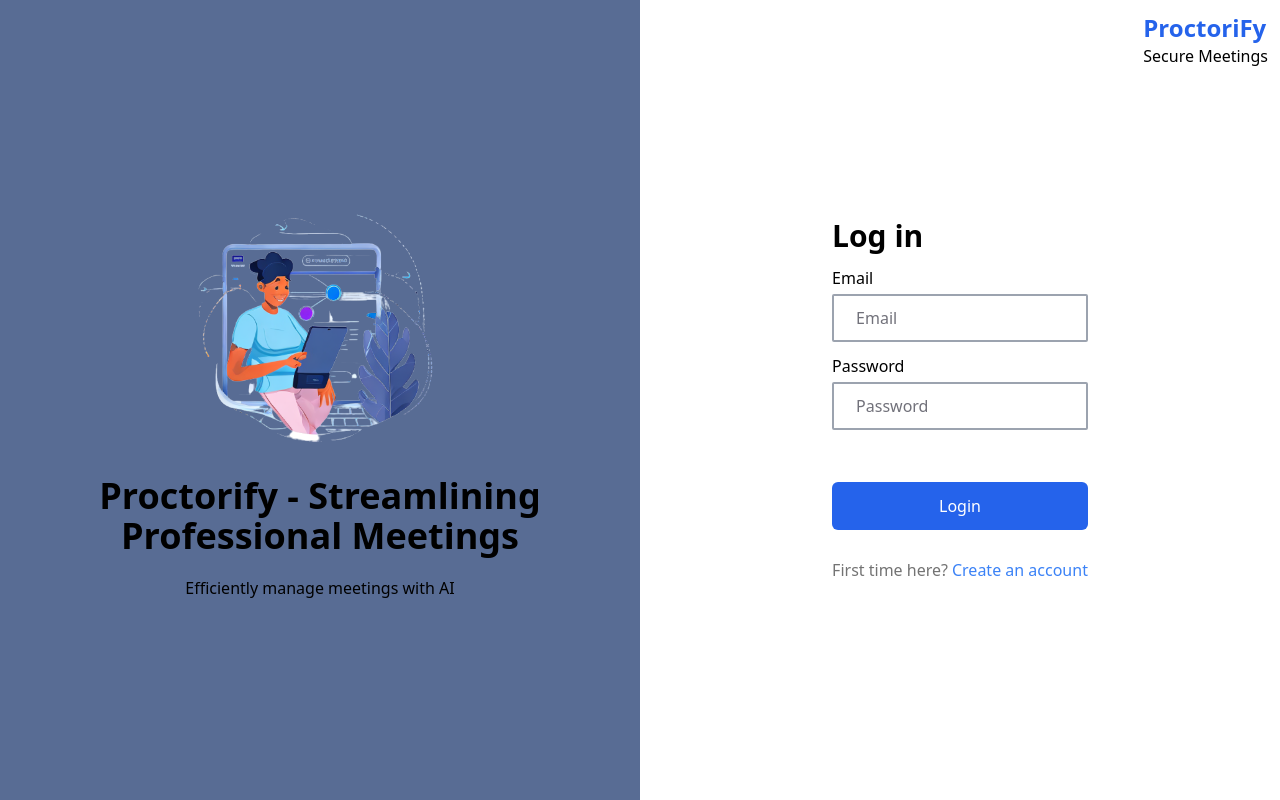
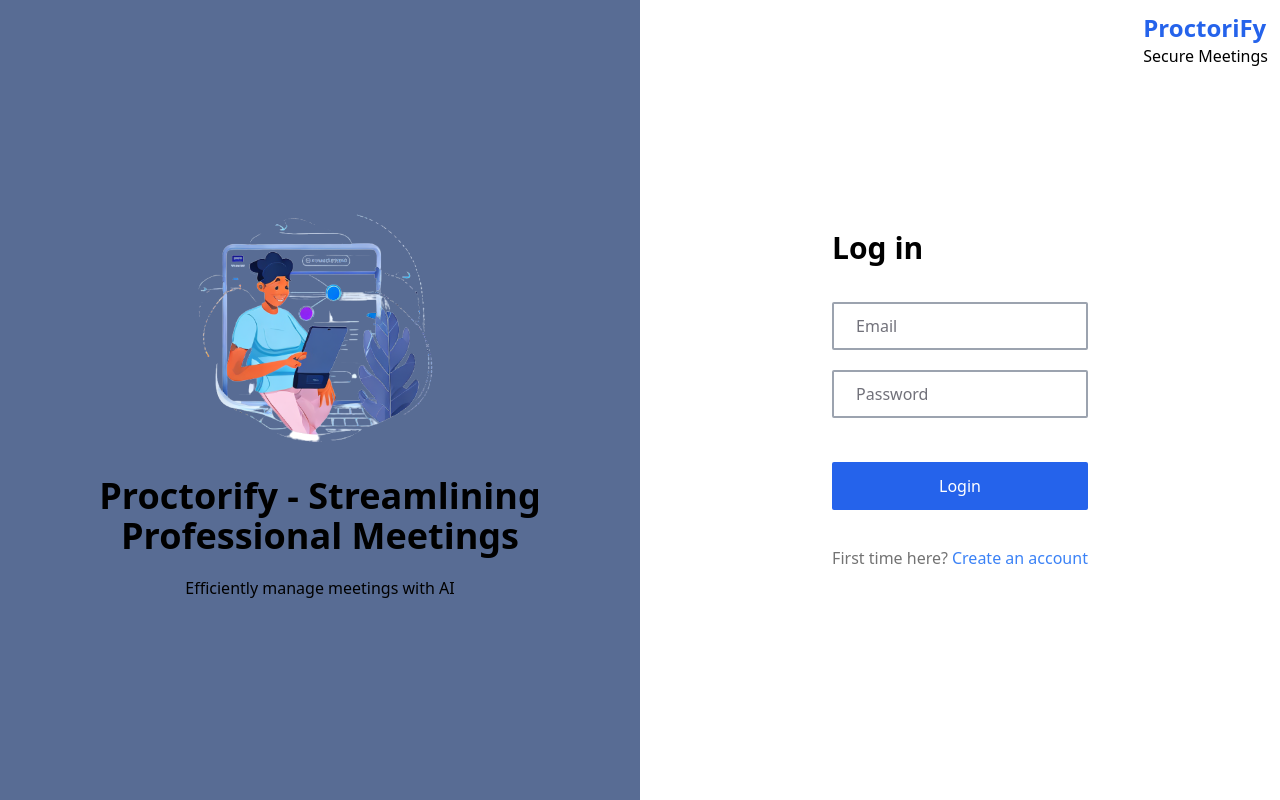
Before and after one commit to Yadav106/proctorify-frontend, a Next.js app: page /auth in a window 1280 px wide. Built offline with nearby package versions, Linux system fonts and the light colour scheme.

Commit message:
added register page components

```diff
--- a/components/LoginRight.tsx
+++ b/components/LoginRight.tsx
@@ -3,8 +3,10 @@ import InputField from "./InputField";
 const LoginRight = () => {
 
   const [name, setName] = useState("");
+  const [ number, setNumber] = useState("");
   const [ email, setEmail] = useState("");
   const [ password, setPassword] = useState("");
+  const [ confirmedPassword, setConfirmedPassword] = useState("");
   const [ variant, setVariant] = useState("login");
 
   const toggleVariant = useCallback(() => {
@@ -17,19 +19,24 @@ const LoginRight = () => {
         <span className="font-bold text-2xl text-blue-600">ProctoriFy</span>
         <span>Secure Meetings</span>
       </div>
-      <div className="flex flex-col gap-1 ">
-        <span className="text-3xl mb-2 font-bold">
+      <div className="flex flex-col gap-3 ">
+        <span className="text-3xl mb-6 font-bold">
           {variant === 'login' ? 'Log in' : 'Register'}
         </span>
-        {variant==='register' && <span>Username</span>}
         {variant==='register' && <InputField
-          label="username"
+          label="Username"
           onChange={(event: any) => setName(event.target.value)}
           id="name"
           type="name"
           value={name}
         />}
-        <span>Email</span>
+        {variant === 'register' && <InputField
+          label="Phone"
+          onChange={(event: any) => setNumber(event.target.value)}
+          id="email"
+          type="email"
+          value={number}
+        />}
         <InputField
           label="Email"
           onChange={(event: any) => setEmail(event.target.value)}
@@ -37,7 +44,6 @@ const LoginRight = () => {
           type="email"
           value={email}
         />
-        <span>Password</span>
         <InputField
           label="Password"
           onChange={(event: any) => setPassword(event.target.value)}
@@ -45,8 +51,15 @@ const LoginRight = () => {
           type="password"
           value={password}
         />
+        {variant ==='register' && <InputField
+          label="Confirm Password"
+          onChange={(event: any) => setConfirmedPassword(event.target.value)}
+          id="password"
+          type="password"
+          value={confirmedPassword}
+        />}
         {/* <button onClick={variant === 'login' ? login : register} className="bg-red-600 py-3 text-white rounded-md w-full mt-10 hover:bg-red-700 transition "> */}
-        <button className="bg-blue-600 py-3 text-white rounded-md w-full mt-10 hover:bg-blue-700 transition ">
+        <button className="bg-blue-600 py-3 text-white rounded-sm w-full mt-6 hover:bg-blue-700 transition ">
           {variant === 'login' ? "Login" : "Sign Up"}
         </button>
         <p className="text-neutral-500 mt-6 ">
```
